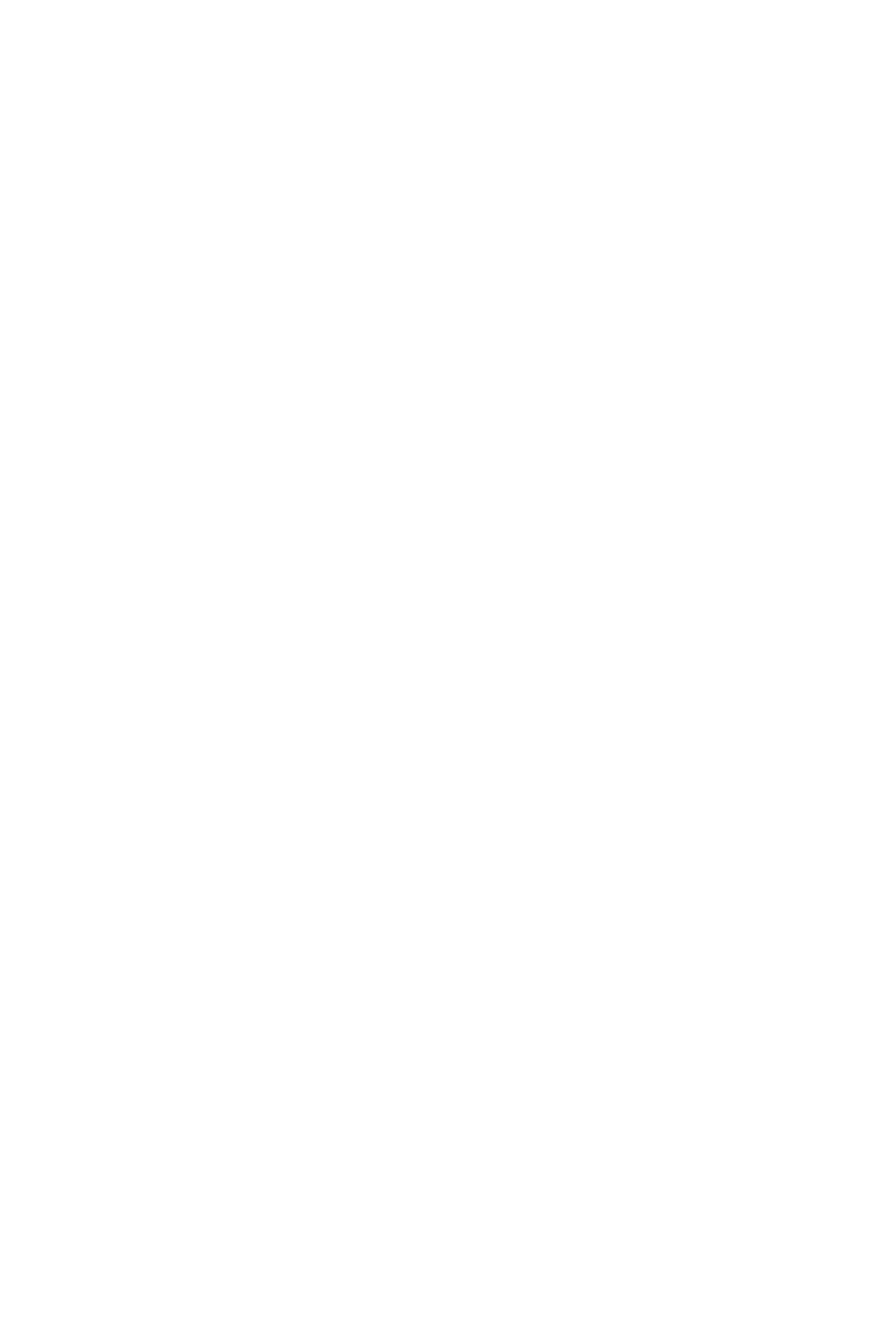
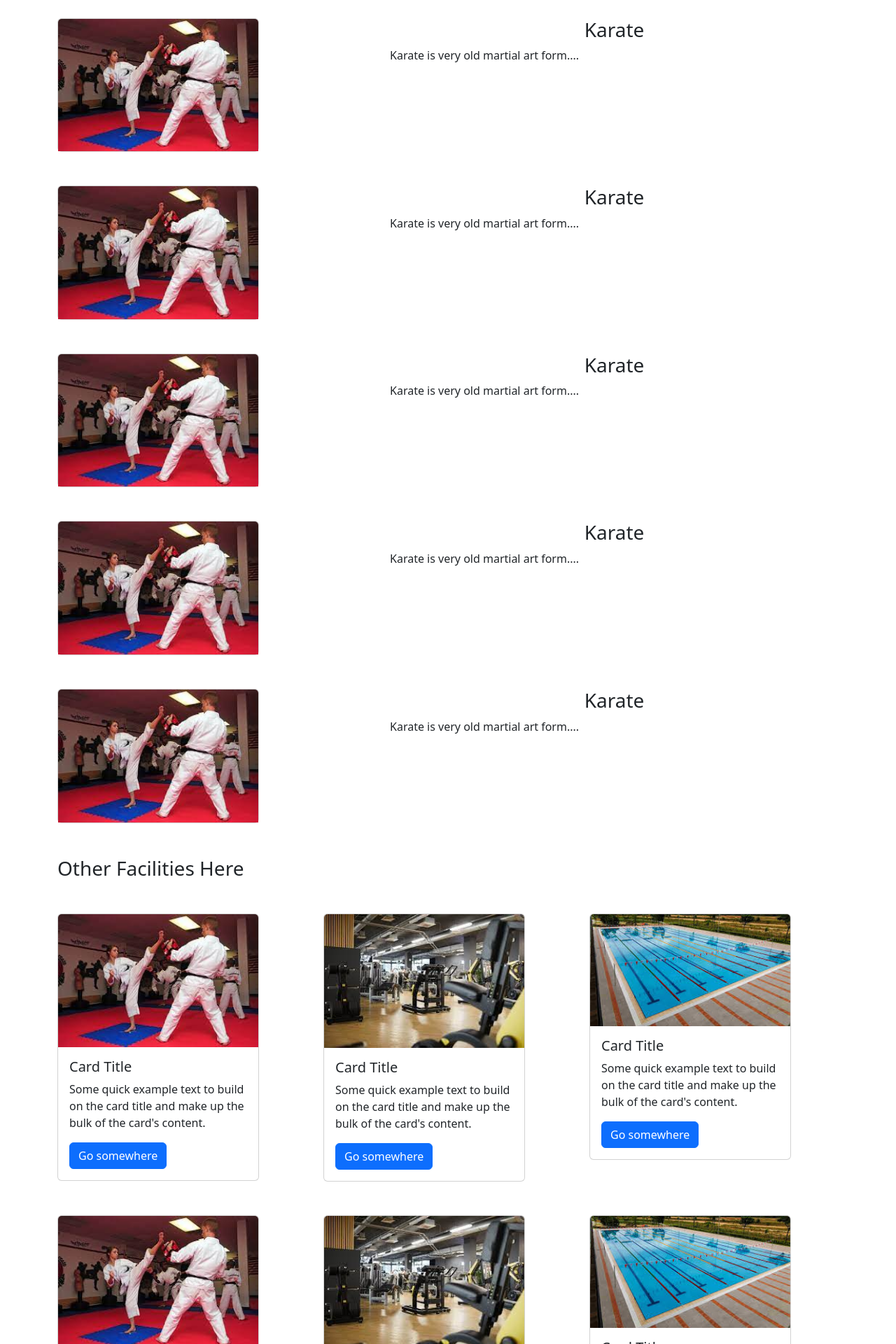
Before and after one commit to numair2000/wptproject, a React (Create React App) app: page / in a window 1280 px wide. Shown: the part 880-2800 px from the top of the page at 70% size. Before the commit the page ends 800 px from the top, so only its background shows below. Built offline with nearby package versions, Linux system fonts and the light colour scheme.

Commit message:
modified

```diff
--- a/src/style/Home.jsx
+++ b/src/style/Home.jsx
@@ -8,10 +8,13 @@ import Carousel from 'react-bootstrap/Carousel';
 import img1 from '../images/karate1.jpeg'
 import img2 from '../images/gym.jpeg'
 import img3 from '../images/swim.jpeg'
+import { Button, Card, Col, Container, Row } from 'react-bootstrap';
+import '../style/TopHeadlines.css'
 
 
 export function Home() {
   return (
+
     <div>
     <Carousel>
     <Carousel.Item>
@@ -47,8 +50,159 @@ export function Home() {
       </Carousel.Caption>
     </Carousel.Item>
   </Carousel>
+
+  <Container className='mt-5'>
+    <h3>Types of Martial Arts</h3>
+      <Row className='mt-5'>
+        <Col>
+        <Card style={{ width: '18rem' }}>
+      <Card.Img variant="top" src={img1} />
+    </Card>
+    </Col>
+        <Col xs={7}>
+          <h3 className='Text1'>Karate</h3>
+          <p>Karate is very old martial art form....</p>
+        </Col>
+        </Row>
+          {/* --------------------------------------------- */}
+        <Row className='mt-5'>
+        <Col>
+        <Card style={{ width: '18rem' }}>
+      <Card.Img variant="top" src={img1} />
+    </Card>
+    </Col>
+        <Col xs={7}>
+          <h3 className='Text1'>Karate</h3>
+          <p>Karate is very old martial art form....</p>
+        </Col>
+          {/* --------------------------------------------- */}
+        </Row>
+        <Row className='mt-5'>
+        <Col>
+        <Card style={{ width: '18rem' }}>
+      <Card.Img variant="top" src={img1} />
+    </Card>
+    </Col>
+        <Col xs={7}>
+          <h3 className='Text1'>Karate</h3>
+          <p>Karate is very old martial art form....</p>
+        </Col>
+          {/* --------------------------------------------- */}
+        </Row>
+        <Row className='mt-5'>
+        <Col>
+        <Card style={{ width: '18rem' }}>
+      <Card.Img variant="top" src={img1} />
+    </Card>
+    </Col>
+        <Col xs={7}>
+          <h3 className='Text1'>Karate</h3>
+          <p>Karate is very old martial art form....</p>
+        </Col>
+        {/* --------------------------------------------- */}
+        </Row>
+        <Row className='mt-5'>
+        <Col>
+        <Card style={{ width: '18rem' }}>
+      <Card.Img variant="top" src={img1} />
+    </Card>
+    </Col>
+        <Col xs={7}>
+          <h3 className='Text1'>Karate</h3>
+          <p>Karate is very old martial art form....</p>
+        </Col>
+        </Row>
+        </Container>
+
+  <Container className='mt-5'>
+    <h3>Other Facilities Here</h3>
+      <Row className='mt-5'>
+        <Col>
+        <Card style={{ width: '18rem' }}>
+      <Card.Img variant="top" src={img1} />
+      <Card.Body>
+        <Card.Title>Card Title</Card.Title>
+        <Card.Text>
+          Some quick example text to build on the card title and make up the
+          bulk of the card's content.
+        </Card.Text>
+        <Button variant="primary">Go somewhere</Button>
+      </Card.Body>
+    </Card>
+    </Col>
+        <Col>
+        <Card style={{ width: '18rem' }}>
+      <Card.Img variant="top" src={img2} />
+      <Card.Body>
+        <Card.Title>Card Title</Card.Title>
+        <Card.Text>
+          Some quick example text to build on the card title and make up the
+          bulk of the card's content.
+        </Card.Text>
+        <Button variant="primary">Go somewhere</Button>
+      </Card.Body>
+    </Card>
+        </Col>
+        <Col>
+        <Card style={{ width: '18rem' }}>
+      <Card.Img variant="top" src={img3} />
+      <Card.Body>
+        <Card.Title>Card Title</Card.Title>
+        <Card.Text>
+          Some quick example text to build on the card title and make up the
+          bulk of the card's content.
+        </Card.Text>
+        <Button variant="primary">Go somewhere</Button>
+      </Card.Body>
+    </Card>
+        </Col>
+      </Row>
+      <Row className='mt-5'>
+        <Col>
+        <Card style={{ width: '18rem' }}>
+      <Card.Img variant="top" src={img1} />
+      <Card.Body>
+        <Card.Title>Card Title</Card.Title>
+        <Card.Text>
+          Some quick example text to build on the card title and make up the
+          bulk of the card's content.
+        </Card.Text>
+        <Button variant="primary">Go somewhere</Button>
+      </Card.Body>
+    </Card>
+    </Col>
+        <Col>
+        <Card style={{ width: '18rem' }}>
+      <Card.Img variant="top" src={img2} />
+      <Card.Body>
+        <Card.Title>Card Title</Card.Title>
+        <Card.Text>
+          Some quick example text to build on the card title and make up the
+          bulk of the card's content.
+        </Card.Text>
+        <Button variant="primary">Go somewhere</Button>
+      </Card.Body>
+    </Card>
+        </Col>
+        <Col>
+        <Card style={{ width: '18rem' }}>
+      <Card.Img variant="top" src={img3} />
+      <Card.Body>
+        <Card.Title>Card Title</Card.Title>
+        <Card.Text>
+          Some quick example text to build on the card title and make up the
+          bulk of the card's content.
+        </Card.Text>
+        <Button variant="primary">Go somewhere</Button>
+      </Card.Body>
+    </Card>
+        </Col>
+      </Row>
+    </Container>
   </div>
   )
 }
 
+
+
 export default Home
--- a/src/style/TopHeadlines.css
+++ b/src/style/TopHeadlines.css
@@ -1,3 +1,3 @@
-h4{
+.Text1{
     text-align: center;
 }
```
